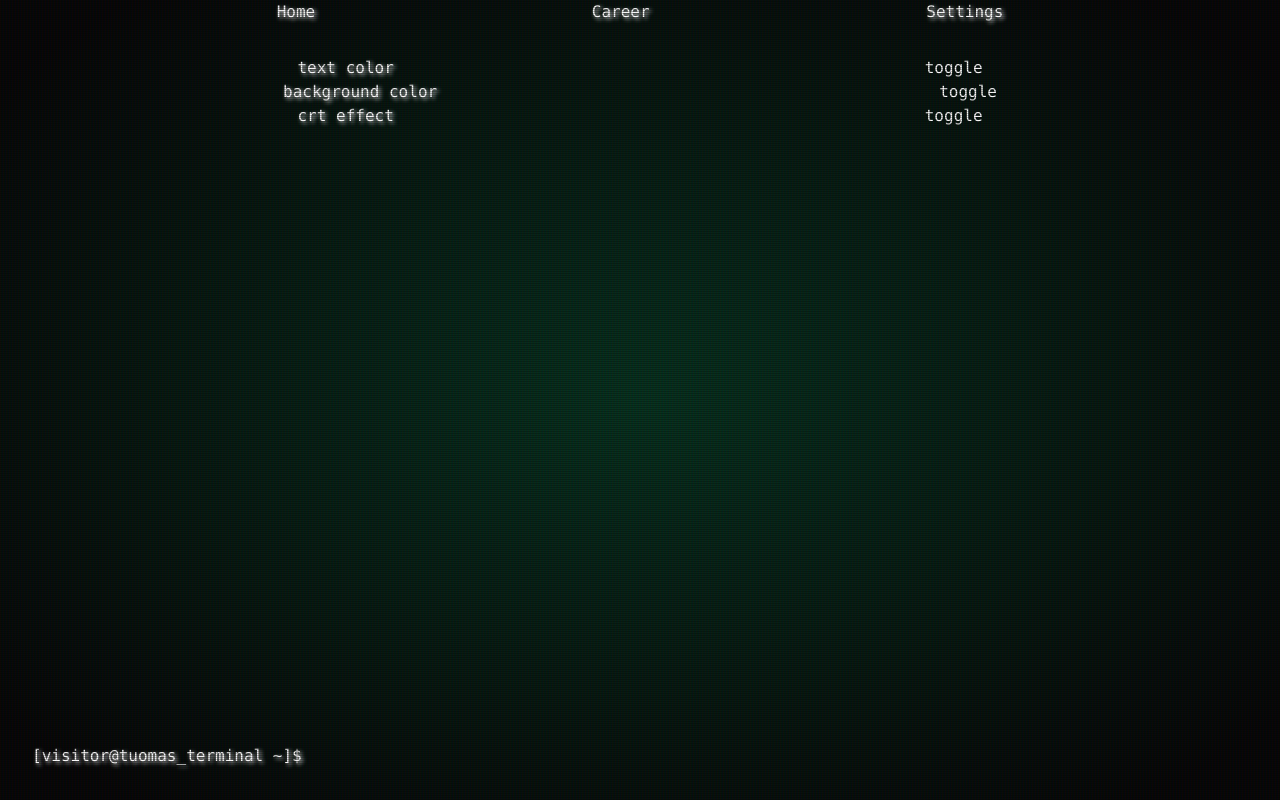
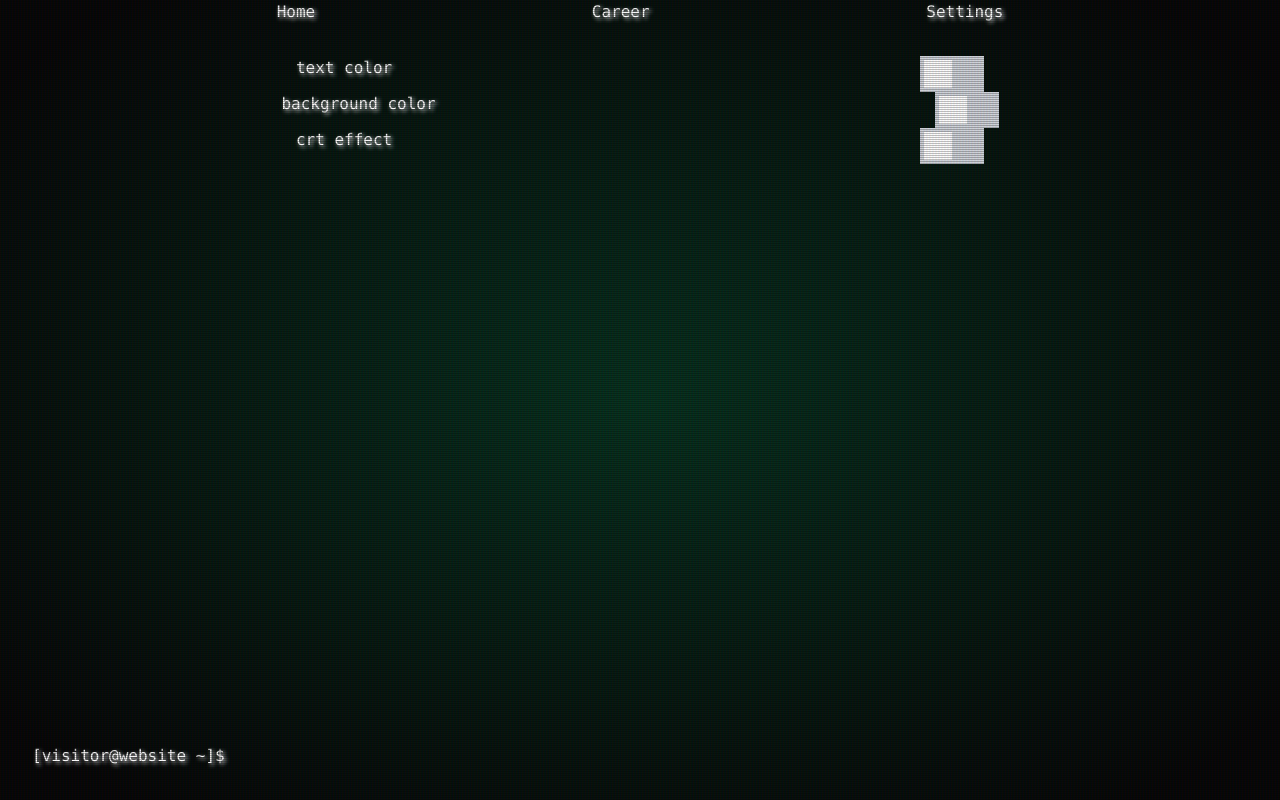
Before and after one commit to tumrin/personalWebsiteV3, a SvelteKit app: page /settings in a window 1280 px wide. Built offline with nearby package versions, Linux system fonts and the light colour scheme.

Commit message:
add toggles to settings

```diff
--- a/src/routes/career/careerEntry.svelte
+++ b/src/routes/career/careerEntry.svelte
@@ -9,6 +9,6 @@
 	});
 </script>
 
-<div class="prose prose-headings:text-white m-8 ">
+<div class="prose prose-headings:text-white m-8 prose-p: text-white">
 	<SvelteMarkdown source={markdown} />
 </div>
--- a/src/routes/commandLine.svelte
+++ b/src/routes/commandLine.svelte
@@ -1,7 +1,9 @@
 <script>
 </script>
 
-<div class="m-8">
-	[visitor@tuomas_terminal ~]$
-	<input class="bg-transparent border-transparent focus:outline-none font-mono text-shadow" />
+<div class="m-8 flex">
+	[visitor@website ~]$
+	<input
+		class="flex-grow bg-transparent border-transparent focus:outline-none font-mono text-shadow ml-2"
+	/>
 </div>
--- a/src/routes/settings/+page.svelte
+++ b/src/routes/settings/+page.svelte
@@ -1,16 +1,20 @@
+<script>
+	import Toggle from './toggle.svelte';
+</script>
+
 <div class="flex flex-grow flex-col">
 	<div class="flex justify-evenly flex-col">
 		<div class="flex flex-row justify-around">
 			<p>text color</p>
-			<button>toggle</button>
+			<Toggle />
 		</div>
 		<div class="flex flex-row justify-around">
 			<p>background color</p>
-			<button>toggle</button>
+			<Toggle />
 		</div>
 		<div class="flex flex-row justify-around">
 			<p>crt effect</p>
-			<button>toggle</button>
+			<Toggle />
 		</div>
 	</div>
 </div>
--- /dev/null
+++ b/src/routes/settings/toggle.svelte
@@ -0,0 +1,11 @@
+<script lang="ts"></script>
+
+<div>
+	<label class="relative inline-block w-16 h-9">
+		<input type="checkbox" class="peer opacity-0 w-0 h-0" />
+		<span
+			class="absolute cursor-pointer top-0 left-0 right-0 bottom-0 bg-gray-300 duration-300 before:content-[''] before:absolute before:w-7 before:h-7 before:bottom-1 before:left-1
+            before:bg-white before:duration-300 peer-checked:before:translate-x-7 peer-checked:bg-blue-500"
+		/>
+	</label>
+</div>
```
Also changed, not shown: content/careerEntries/kvanttori.md (+4 -0 lines), content/careerEntries/oras.md (+4 -0 lines).
